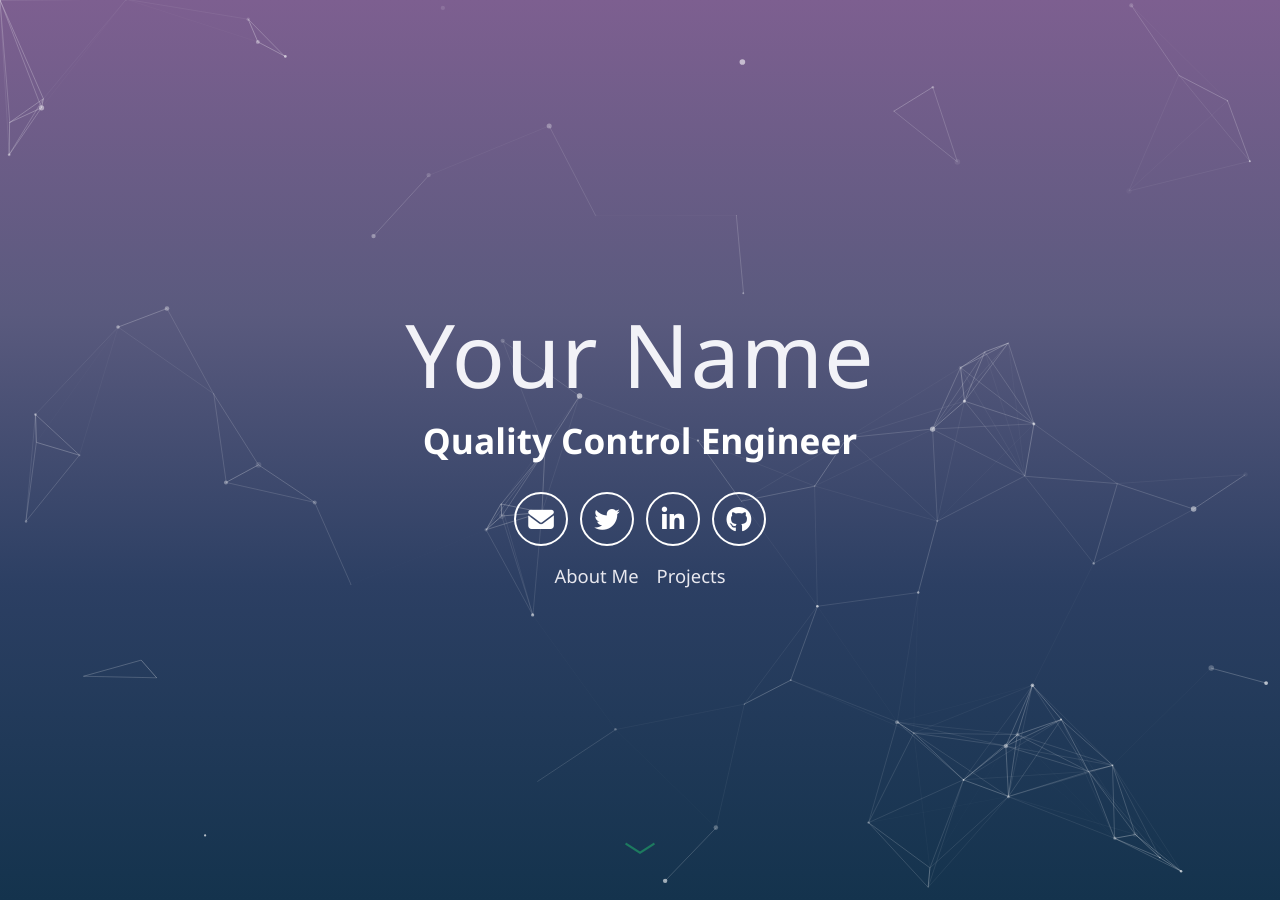
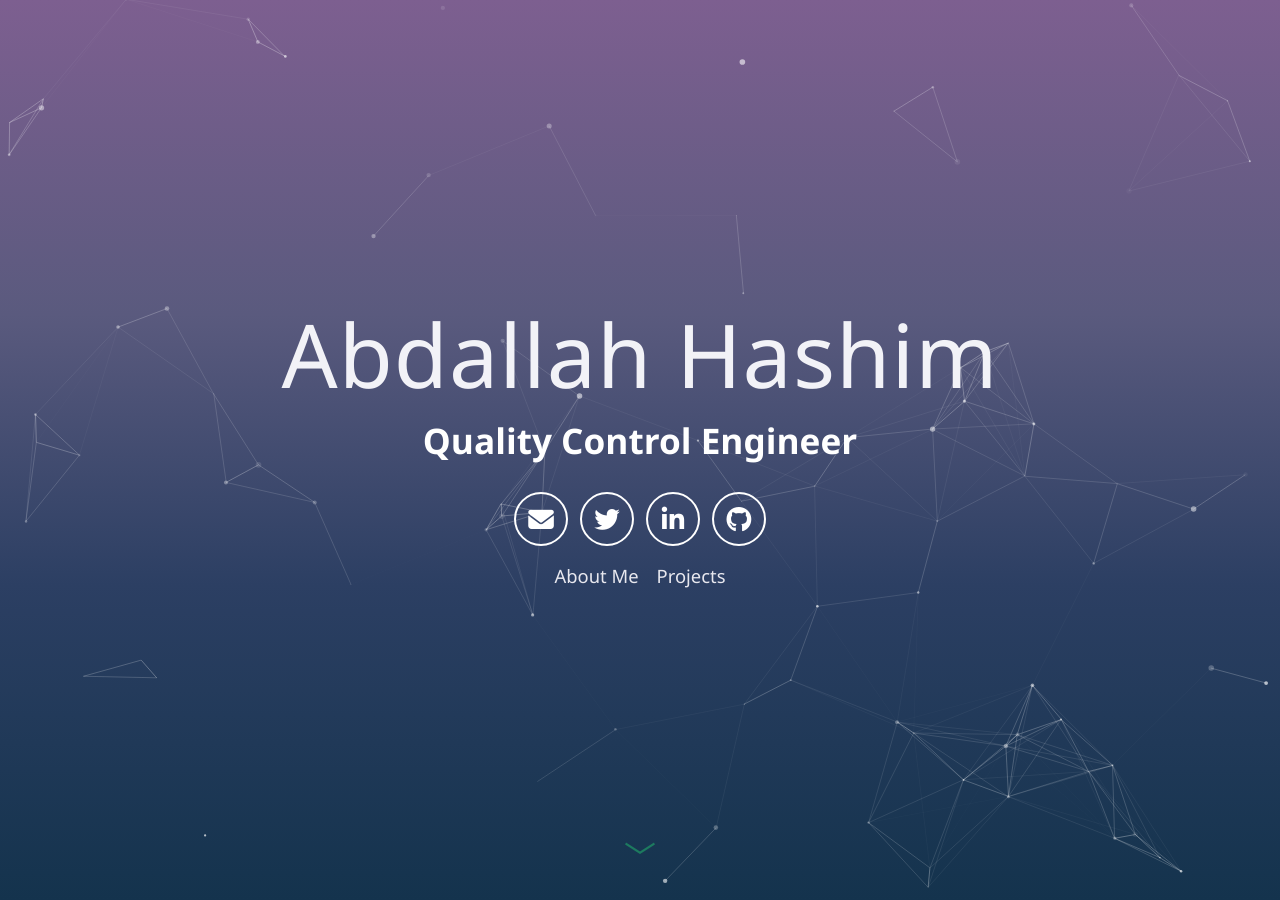
Before and after one commit to abdallahhashim/abdallahhashim.github.io, a Jekyll site: the page built from index.html, in a window 1280 px wide and 900 px high. Built offline with Jekyll 4.4.1, drawn with Linux system fonts in a browser that asks for light colours; some of the changed text lies outside the part shown.

Commit message:
Update author to Abdallah Hashim

```diff
--- a/_config.yml
+++ b/_config.yml
@@ -1,13 +1,13 @@
-title: Your Name
+title: Abdallah Hashim
 description: Portfolio & Projects Blog
 author:
-  name: Your Name
+  name: Abdallah Hashim
   title: Quality Control Engineer
   email: you@example.com
-  github: yourusername
-  linkedin: yourusername
-  twitter: yourusername
-url: "https://yourusername.github.io"
+  github: abdallahhashim
+  linkedin: abdallahhashim
+  twitter: abdallahhashim
+url: "https://abdallahhashim.github.io"
 baseurl: ""
 markdown: kramdown
 theme: minima
```
